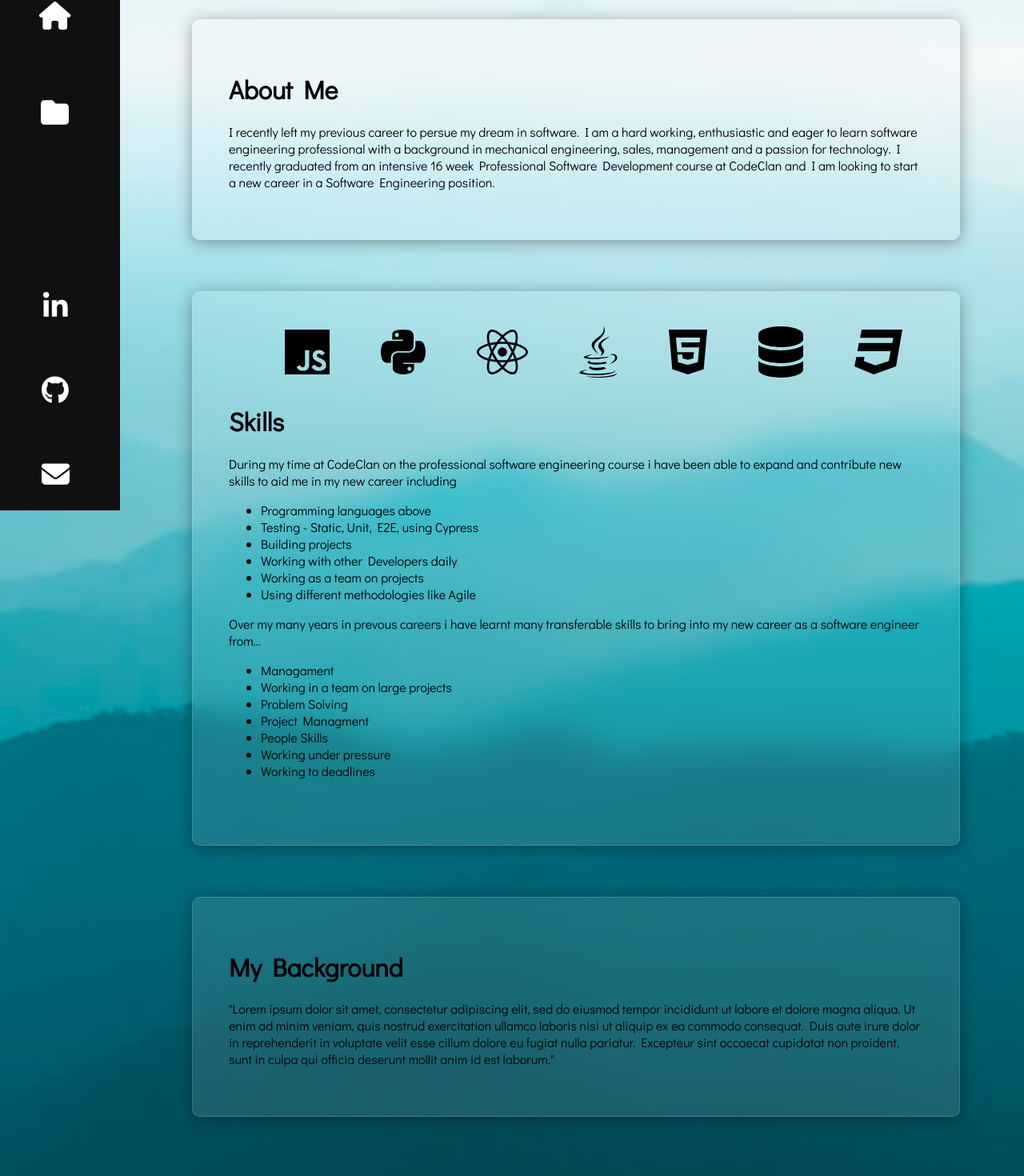
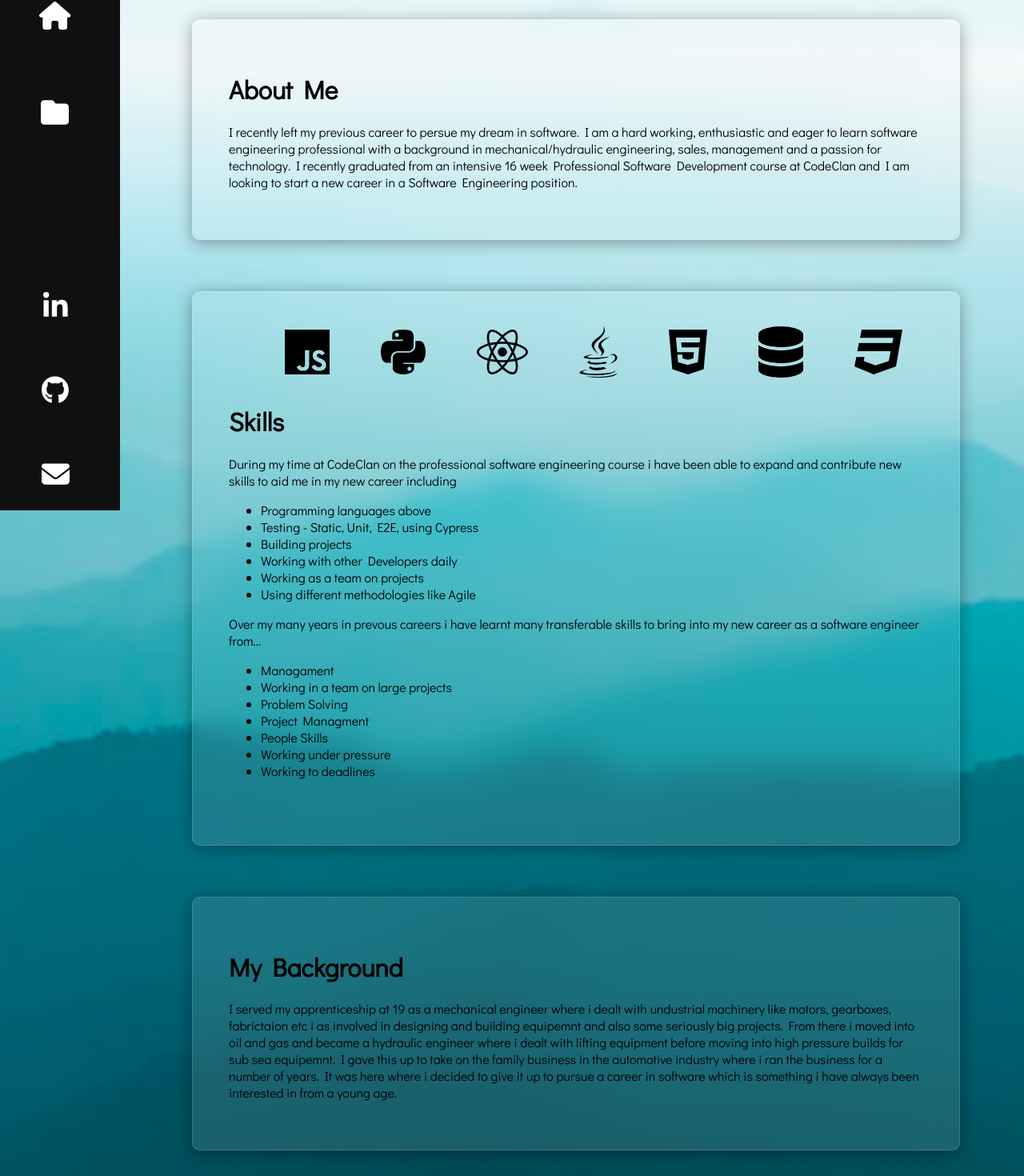
Before and after one commit to coose911/mt_portfolio, a React (Create React App) app: page / in a window 1280 px wide. Shown: the part 162-1632 px from the top of the page at 80% size. Built offline with nearby package versions, Linux system fonts and the light colour scheme.

Commit message:
added background

```diff
--- a/src/Components/Projects.js
+++ b/src/Components/Projects.js
@@ -31,7 +31,7 @@ const Projects = () => {
                 <div>
                     <div class='solo-project-section'>
                         <h1>Solo Project</h1>
-                        <h3>Python | SQL | Jinja | HTML | CSS</h3>
+                        <h3>Python | SQL | Jinja | HTML | CSS | Flask</h3>
                         <p>To create a Gym management system that allows the user to add, edit and delete members and classes.
                             Allow the user to book members onto certain classes while storing all the data on a PostrSQL database using Flask.
                         </p>
@@ -48,7 +48,7 @@ const Projects = () => {
                     </div>
                     <div class='group-project-section'>
                         <h1>Group Project</h1>
-                        <h3>JavaScript | React | CSS | </h3>
+                        <h3>JavaScript | React | MongoDB | Express | CSS</h3>
                         <p>To create a habit tracking app which will track the consumption of breaks, coffee and water.
                             It will include a Diary section and a seperate page for breathing.
                             The aim of this app is to aid the user taking regular breaks to avoid burn out and keep track of consumption storing the data in a database (MongoDB) using Express server.
--- a/src/Container/Home.js
+++ b/src/Container/Home.js
@@ -81,11 +81,6 @@ const Home = () => {
 
 
 
-
-
-
-
-
     return (
         <div>
             <ParagraphContainer>
@@ -94,7 +89,7 @@ const Home = () => {
                         <h1>About Me</h1>
                         <p>I recently left my previous career to persue my dream in software.
                             I am a hard working, enthusiastic and eager to learn software engineering
-                            professional with a background in mechanical engineering, sales,
+                            professional with a background in mechanical/hydraulic engineering, sales,
                             management and a passion for technology. I recently graduated from
                             an intensive 16 week Professional Software Development course at
                             CodeClan and I am looking to start a new career in a Software
@@ -156,7 +151,7 @@ const Home = () => {
                 <Paragraph3>
                     <p>
                         <h1>My Background</h1>
-                        <p>"Lorem ipsum dolor sit amet, consectetur adipiscing elit, sed do eiusmod tempor incididunt ut labore et dolore magna aliqua. Ut enim ad minim veniam, quis nostrud exercitation ullamco laboris nisi ut aliquip ex ea commodo consequat. Duis aute irure dolor in reprehenderit in voluptate velit esse cillum dolore eu fugiat nulla pariatur. Excepteur sint occaecat cupidatat non proident, sunt in culpa qui officia deserunt mollit anim id est laborum."</p>
+                        <p>I served my apprenticeship at 19 as a mechanical engineer where i dealt with undustrial machinery like motors, gearboxes, fabrictaion etc i as involved in designing and building equipemnt and also some seriously big projects. From there i moved into oil and gas and became a hydraulic engineer where i dealt with lifting equipment before moving into high pressure builds for sub sea equipemnt. I gave this up to take on the family business in the automotive industry where i ran the business for a number of years. It was here where i decided to give it up to pursue a career in software which is something i have always been interested in from a young age.</p>
                     </p>
                 </Paragraph3>
             </ParagraphContainer>
```
